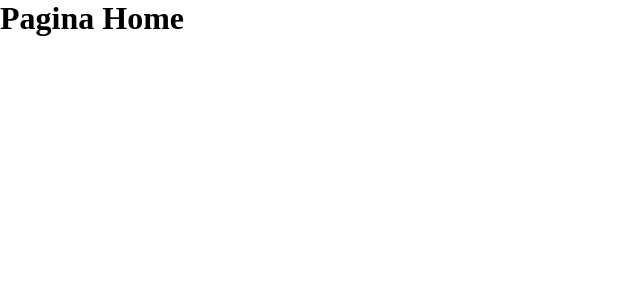
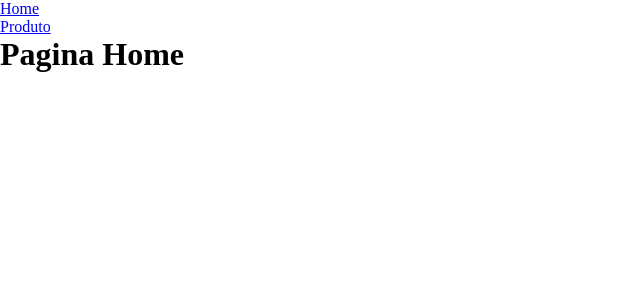
Before and after one commit to christianlsb/web-development-2, a React (Create React App) app: page / in a window 1280 px wide. Shown: the top 300 px of the page, without its empty margins (0-640 px from the left). Built offline with nearby package versions, Linux system fonts and the light colour scheme.

Commit message:
Cria exemplo de componente

```diff
--- /dev/null
+++ b/src/components/Header/index.js
@@ -0,0 +1,18 @@
+import { Link } from "react-router-dom";
+
+export function Header() {
+  return (
+    <header>
+      <nav>
+        <ul>
+          <li>
+            <Link to="/">Home</Link>
+          </li>
+          <li>
+            <Link to="/produto">Produto</Link>
+          </li>
+        </ul>
+      </nav>
+    </header>
+  );
+}
--- /dev/null
+++ b/src/components/index.js
@@ -0,0 +1 @@
+export * from "./Header";
--- a/src/pages/Home/index.js
+++ b/src/pages/Home/index.js
@@ -1,9 +1,10 @@
 import React from "react";
-
+import { Header } from "../../components";
 export function Home() {
   return (
-    <div>
+    <>
+      <Header />
       <h1>Pagina Home</h1>
-    </div>
+    </>
   );
 }
--- /dev/null
+++ b/src/pages/Home/styles.css
@@ -0,0 +1 @@
+/* exemplo para css */
```
